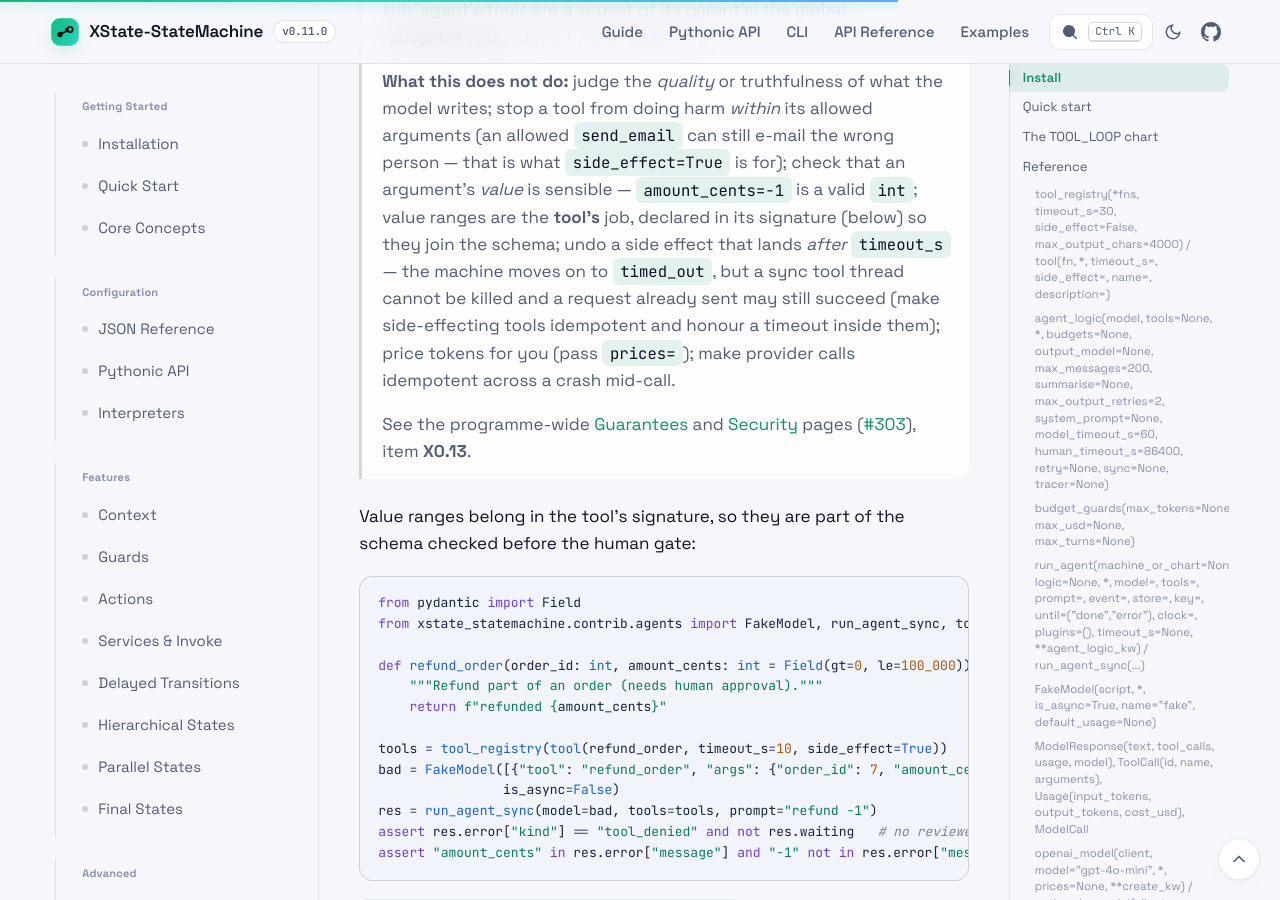
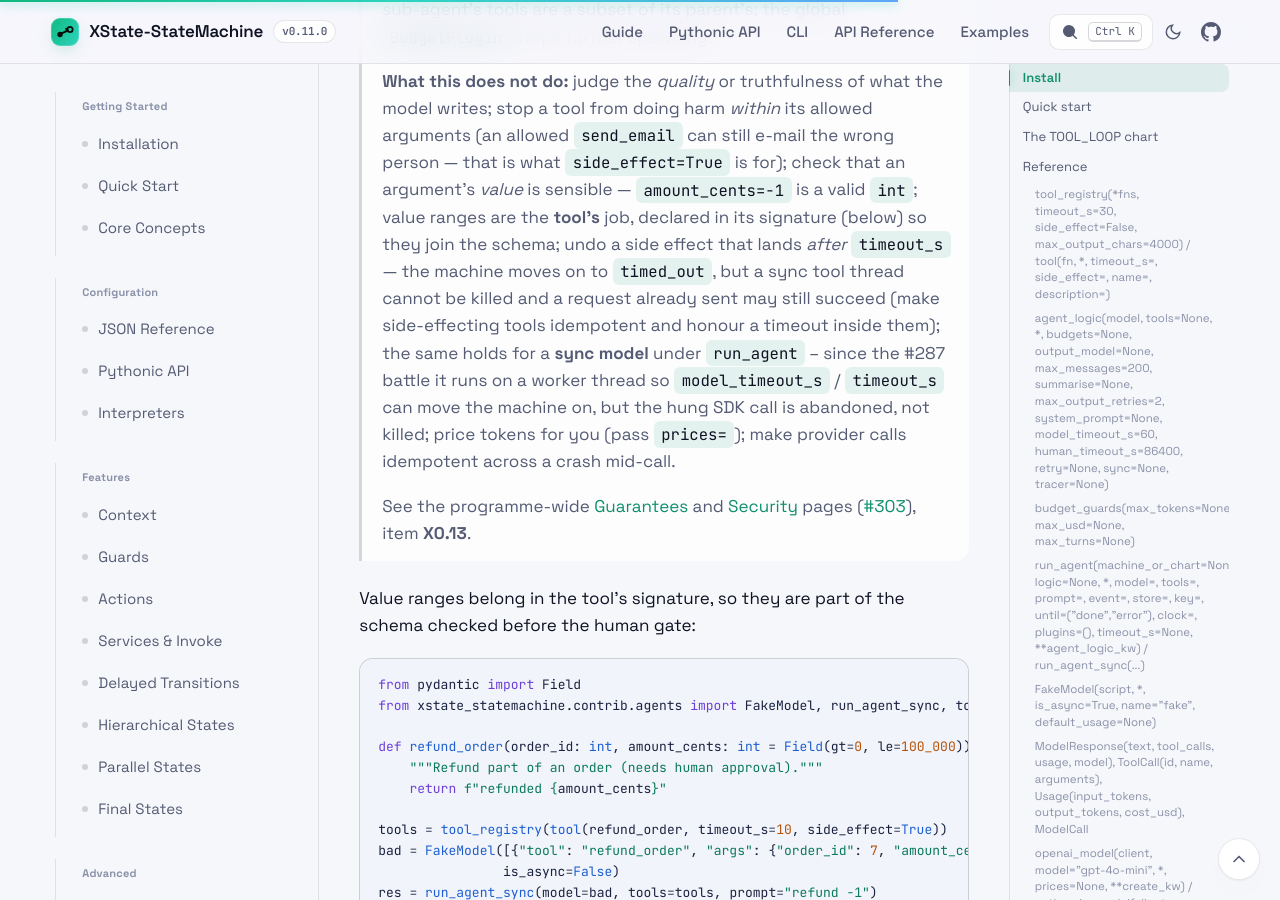
Before and after one commit to basiltt/xstate-statemachine, a Jekyll site: the page built from docs/_guide/integration-agents.md, in a window 1280 px wide and 900 px high, scrolled down 16165 px. Built offline with Jekyll 4.4.1, drawn with Linux system fonts in a browser that asks for light colours.

Commit message:
battle(#287): docs -- a sync model under run_agent runs on a worker thread; a hung SDK call is abandoned, not killed (adversary A note)
Co-Authored-By: Claude Fable 5 <noreply@anthropic.com>

```diff
--- a/docs/_guide/integration-agents.md
+++ b/docs/_guide/integration-agents.md
@@ -405,7 +405,7 @@ After `retries` failed attempts the agent ends in `error` with `kind: "output"`.
 
 > **What this does:** the machine enforces, independent of what the model says (X0.13) — a tool runs only if it is registered and in the active state's `meta.tools` (checked by the `toolAllowed` guard **and** again inside `runTool`); its arguments validate against its schema **before** the human gate, so a reviewer is never asked to approve a call that could not run; for `side_effect=True`, a human approved *that call id*; `timeout_s` is mandatory (the registry default applies; zero or negative is refused); tool output is truncated to `max_output_chars`; traces carry no prompt or completion content unless `record_content=True`; `messages` is bounded by `max_messages`; provider-reported usage is clamped (negative → 0, NaN cost → budget refused); every tool call is bounded by its `timeout_s` and its output truncated to `max_output_chars`; every model turn passes the token / cost / turn budget guards, and output-validation retries count against them; `after` timeouts bound model, tool and human waits, with `RetryPolicy` backoff; `awaiting_human` is a durable state — persisted with its escalation deadline, resumed after a restart, escalated by `DueTimerScanner`; a sub-agent's tools are a subset of its parent's; the global `BudgetPlugin` stops further spawning.
 >
-> **What this does not do:** judge the *quality* or truthfulness of what the model writes; stop a tool from doing harm *within* its allowed arguments (an allowed `send_email` can still e-mail the wrong person — that is what `side_effect=True` is for); check that an argument's *value* is sensible — `amount_cents=-1` is a valid `int`; value ranges are the **tool's** job, declared in its signature (below) so they join the schema; undo a side effect that lands *after* `timeout_s` — the machine moves on to `timed_out`, but a sync tool thread cannot be killed and a request already sent may still succeed (make side-effecting tools idempotent and honour a timeout inside them); price tokens for you (pass `prices=`); make provider calls idempotent across a crash mid-call.
+> **What this does not do:** judge the *quality* or truthfulness of what the model writes; stop a tool from doing harm *within* its allowed arguments (an allowed `send_email` can still e-mail the wrong person — that is what `side_effect=True` is for); check that an argument's *value* is sensible — `amount_cents=-1` is a valid `int`; value ranges are the **tool's** job, declared in its signature (below) so they join the schema; undo a side effect that lands *after* `timeout_s` — the machine moves on to `timed_out`, but a sync tool thread cannot be killed and a request already sent may still succeed (make side-effecting tools idempotent and honour a timeout inside them); the same holds for a **sync model** under `run_agent` -- since the #287 battle it runs on a worker thread so `model_timeout_s` / `timeout_s` can move the machine on, but the hung SDK call is abandoned, not killed; price tokens for you (pass `prices=`); make provider calls idempotent across a crash mid-call.
 >
 > See the programme-wide [Guarantees](../guarantees/) and [Security](../security/) pages ([#303](https://github.com/basiltt/xstate-statemachine/issues/303)), item **X0.13**.
 
```
